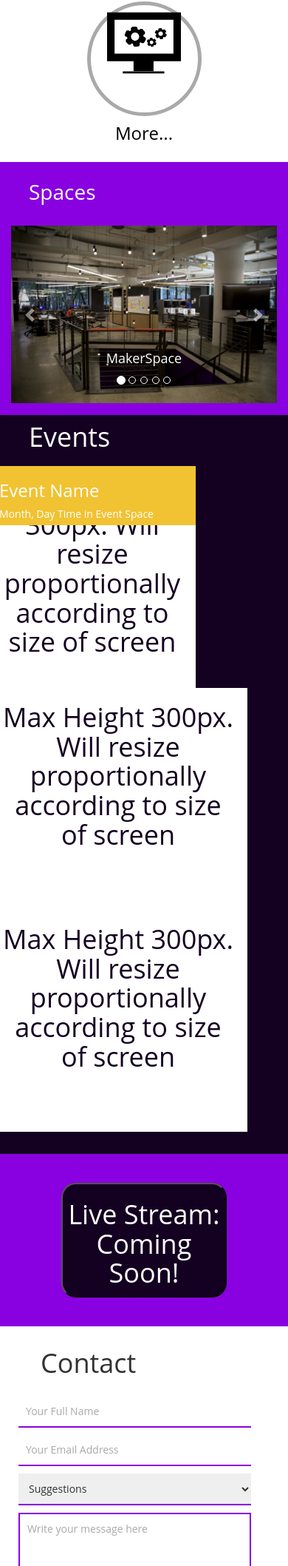
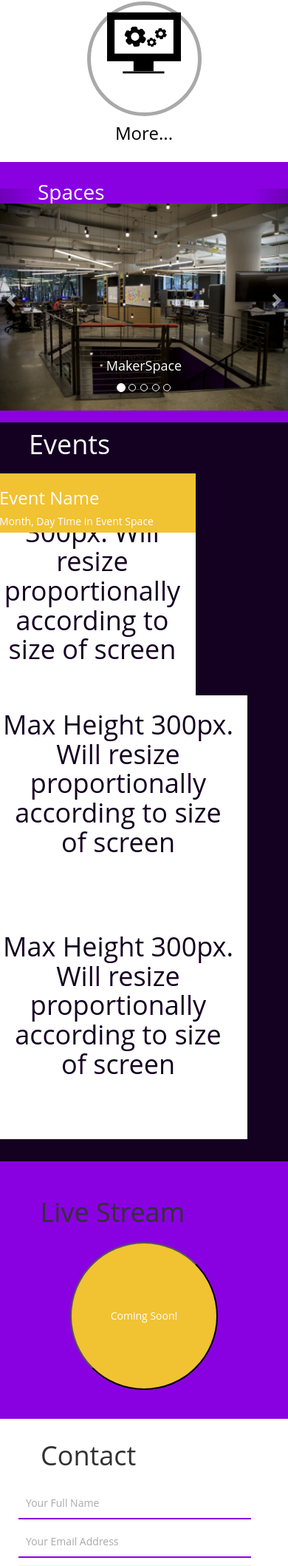
Before and after one commit to Siimon13/Makerspace, a Django app: page / in a window 390 px wide; the page is wider, and only the part inside the window is pictured. Shown: the part 2091-4208 px from the top of that part at 74% size. Run offline with Django 3.2, Linux system fonts and the light colour scheme; some libraries are stand-ins or nearby versions.

Commit message:
Updated button

```diff
--- a/makerspace/static/css/style.css
+++ b/makerspace/static/css/style.css
@@ -80,6 +80,12 @@ body {
     height: auto;
 }
 
+#stream {
+    background-color: #8901E1;
+    padding: 10% 5%;
+
+}
+
 #about,
 #spaces {
     /* padding: 8% 0%; */
@@ -129,6 +135,7 @@ body {
 #spaces-header,
 #events-header,
 #contact-header,
+#stream-header,
 #credits-header {
     margin: auto;
     /* text-align: center; */
@@ -228,18 +235,27 @@ body {
 #spaces-header {
     float: left;
     padding-left:10%;
-    padding-bottom: 10px;
+/* padding-top:15%; */
+/* padding-bottom: 10px; */
 }
 
 #spaces-carousel {
     margin: auto;
     max-width: 100%;
     max-height: 100%;
-    float: right;
+
+/* float: right; */
 }
 
 
 /* center images from carousel*/
+
+img {
+    width: 100%;
+}
+.item {
+    width: 100%;
+}
 
 .carousel-inner > .item > img,
 .carousel-inner > .item > a > img {
@@ -297,17 +313,18 @@ body {
 
 }
 
-#stream {
-    background-color: #8901E1;
-    padding: 10% 5%;
+#live-stream {
+    text-align: center;
 }
 
 #button-live-stream {
-    width: 100%;
+    width: 200px;
+    height: 200px;
     margin: auto;
-    border-radius: 20px;
-    background-color: #140021;
+    text-align: center;
+    background-color: #f1c232;
     color: white;
+    border-radius: 200px;
 }
 
 #contact {
--- a/makerspace/templates/index.html
+++ b/makerspace/templates/index.html
@@ -594,7 +594,7 @@
 					</a>
 				    </div>
 				</div>
-				<!-- End carousel More -->
+				<!-- End carousel More<!--  --> -->
 			    </div>
 			</div>
 		    </div>
@@ -602,14 +602,22 @@
 	    </div>
 
 	</div>
+
+	<!-- Carousel Section -->
+	<div class="container-fluid">
+
 	    <div class="row" id="spaces">
+		<div class= "col-md-4">
 		    <div class="col-xs-12">
 			<h1 id="spaces-header">
 			    Spaces
 			</h1>
 		    </div>
-	    <div class="col-xs-12" "">
-		<div class="container">
+		</div>
+
+		<div class="col-md-8">
+		    <!-- <div class="col-xs-12" ""> -->
+		    <div class="row">
 			<br>
 			<div id="spaces-carousel" class="carousel slide">
 			    <ol class="carousel-indicators">
@@ -673,9 +681,13 @@
 				<span class="sr-only">Next</span>
 			    </a>
 			</div>
+			<!-- </div> -->
 		    </div>
 		</div>
+		<!-- </div> -->
 	    </div>
+	</div>
+
 	<div class="row" id="events">
 	    <div class="col-xs-12">
 		<h1 id="events-header">
@@ -705,11 +717,18 @@
 		<div class="col-xs-1"></div>
 	    </div>
 	</div>
+
+	<!-- Stream Section -->
 	<div class="row" id="stream">
-	    <div class="col-xs-2"></div>
-	    <div class="col-xs-8">
+	    <div class="col-xs-12">
+		<h1 id="contact-header">
+		    Live Stream
+		</h1>
+	    </div>
+
+	    <div id="live-stream">
 		<button type="button" id="button-live-stream" data-toggle="modal" data-target="#live-stream">
-		    <h1>Live Stream: Coming Soon!</h1>
+		    Coming Soon!
 		</button>
 
 		<div id="live-stream" class="modal fade" tabindex="-1" role="dialog" aria-labelledby="myModalLabel" aria-hidden="true">
@@ -723,10 +742,12 @@
 			    </div>
 			</div>
 		    </div>
+
 		</div>
 	    </div>
-	    <div class="col-xs-2"></div>
 	</div>
+
+	<!-- Contact Section -->
 	<div class="row" id="contact">
 	    <div class="col-xs-12">
 		<h1 id="contact-header">
```
Lines whose indentation alone changed are shown as unchanged.
